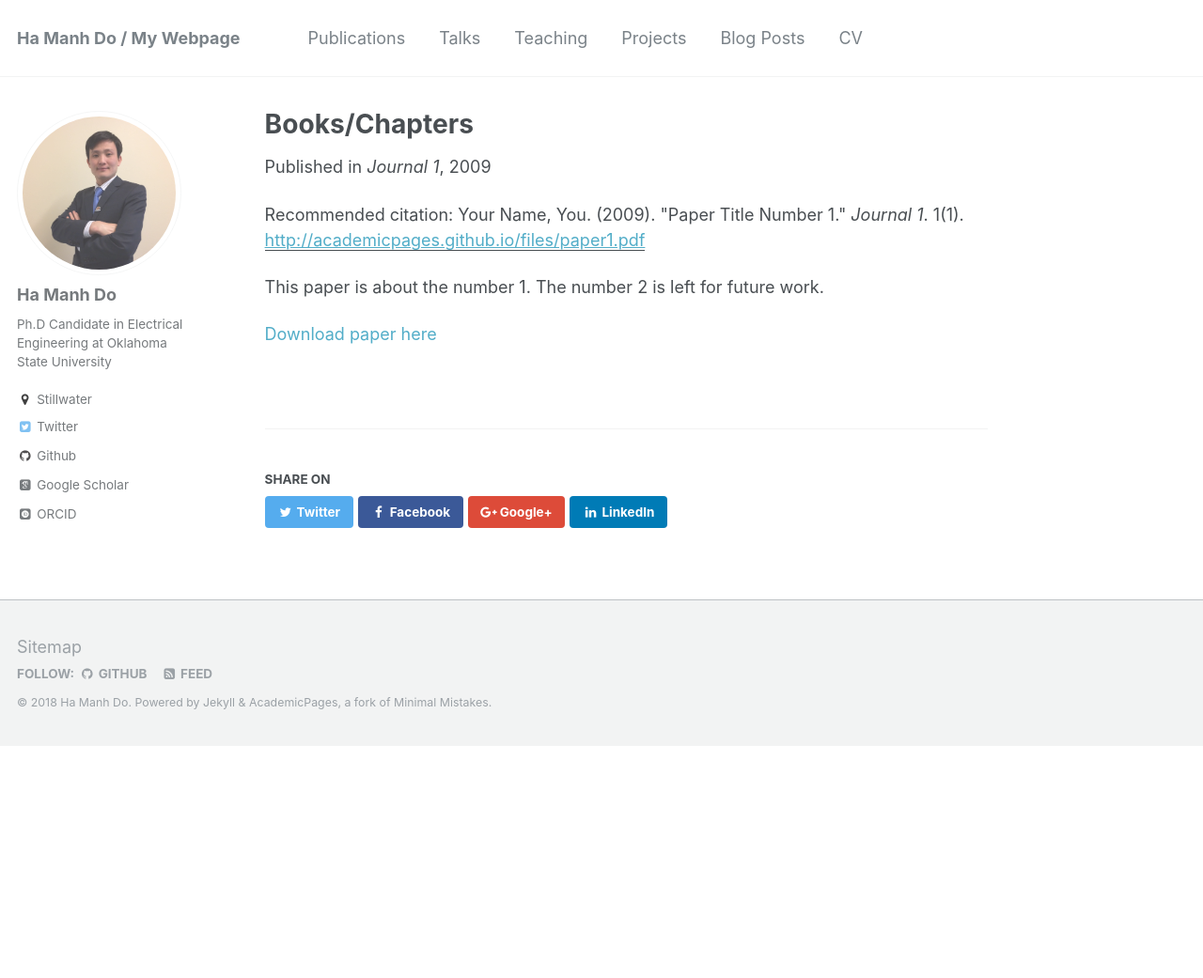
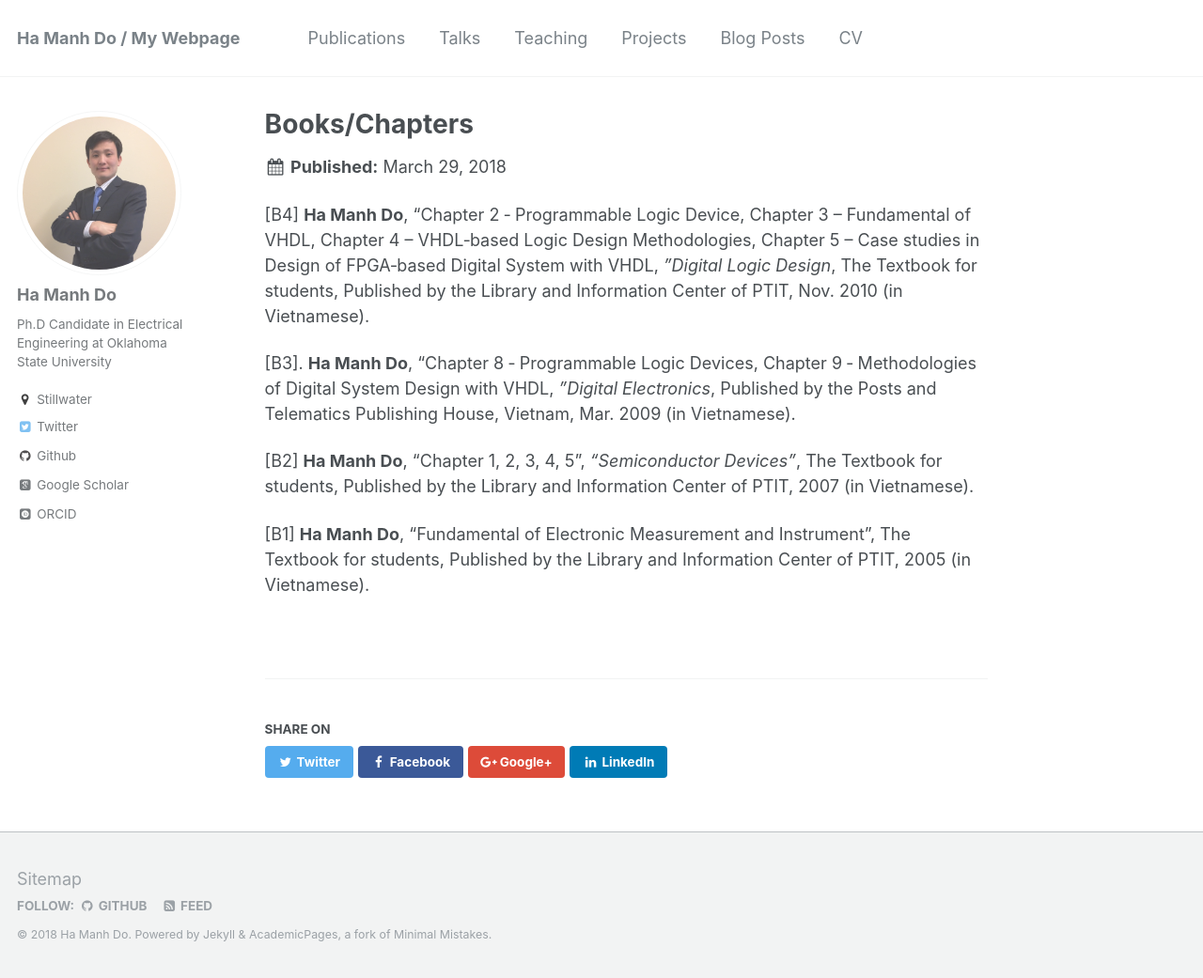
Before and after one commit to hmdo/hmdo.github.io, a Jekyll site: the page built from _publications/publications.md, in a window 1280 px wide and 1041 px high. Shown: the whole window at 94% size. Built offline with Jekyll 4.4.1, drawn with Linux system fonts in a browser that asks for light colours; some web fonts are replaced.

Commit message:
Create mypage

```diff
--- a/_publications/publications.md
+++ b/_publications/publications.md
@@ -2,12 +2,11 @@
 title: "Books/Chapters"
 collection: publications
 permalink: /publication/publications
-excerpt: 'This paper is about the number 1. The number 2 is left for future work.'
-date: 2009-10-01
-venue: 'Journal 1'
-paperurl: 'http://academicpages.github.io/files/paper1.pdf'
-citation: 'Your Name, You. (2009). &quot;Paper Title Number 1.&quot; <i>Journal 1</i>. 1(1).'
 ---
-This paper is about the number 1. The number 2 is left for future work.
+[B4] **Ha Manh Do**, “Chapter 2  ‐ Programmable Logic Device, Chapter 3 – Fundamental of VHDL, Chapter 4 – VHDL‐based Logic Design Methodologies, Chapter 5 – Case studies in  Design of FPGA‐based Digital System with VHDL, *”Digital Logic Design*, The Textbook for students, Published by the Library and Information Center of PTIT, Nov. 2010 (in Vietnamese).
 
-[Download paper here](http://academicpages.github.io/files/paper1.pdf)
+[B3]. **Ha Manh Do**, “Chapter 8 ‐ Programmable Logic Devices, Chapter 9 ‐ Methodologies of Digital System Design with VHDL, *”Digital Electronics*, Published by the Posts and Telematics Publishing House, Vietnam, Mar. 2009 (in Vietnamese).
+
+[B2] **Ha Manh Do**, “Chapter 1, 2, 3, 4, 5”, *“Semiconductor Devices”*, The Textbook for students, Published by the Library and Information Center of PTIT, 2007 (in Vietnamese).
+
+[B1] **Ha Manh Do**, “Fundamental of Electronic Measurement and Instrument”, The Textbook for students, Published by the Library and Information Center of PTIT, 2005 (in Vietnamese).
```
Also changed, not shown: _projects/projects.md (added, +37 -0 lines).
